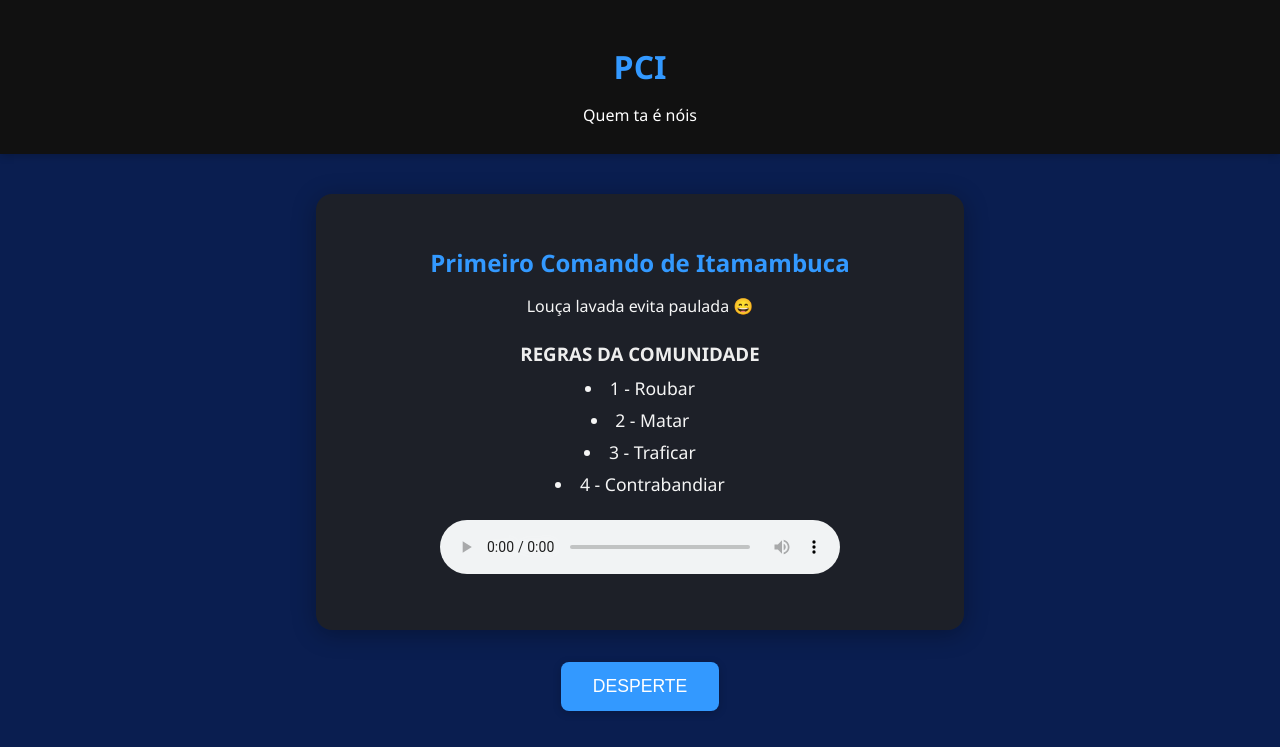
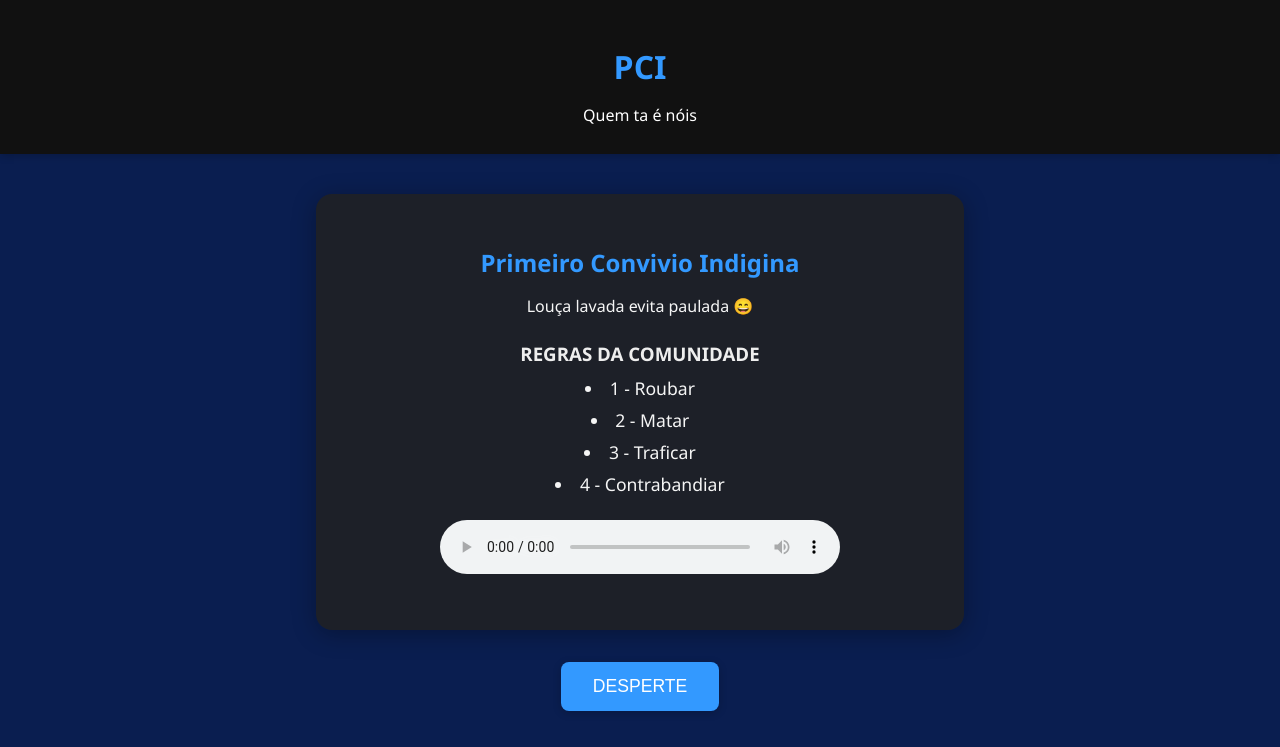
Before and after one commit to COLD909/my-first-website, a plain HTML site: page index.html in a window 1280 px wide. Shown: the top 747 px of the page. Drawn offline with Linux system fonts and the light colour scheme.

Commit message:
Update index.html

```diff
--- a/index.html
+++ b/index.html
@@ -12,7 +12,7 @@
   </header>
 
   <main>
-    <h2>Primeiro Comando de Itamambuca</h2>
+    <h2>Primeiro Convivio Indigina</h2>
     <p>Louça lavada evita paulada 😄</p>
     <h3>REGRAS DA COMUNIDADE</h3>
 
```
